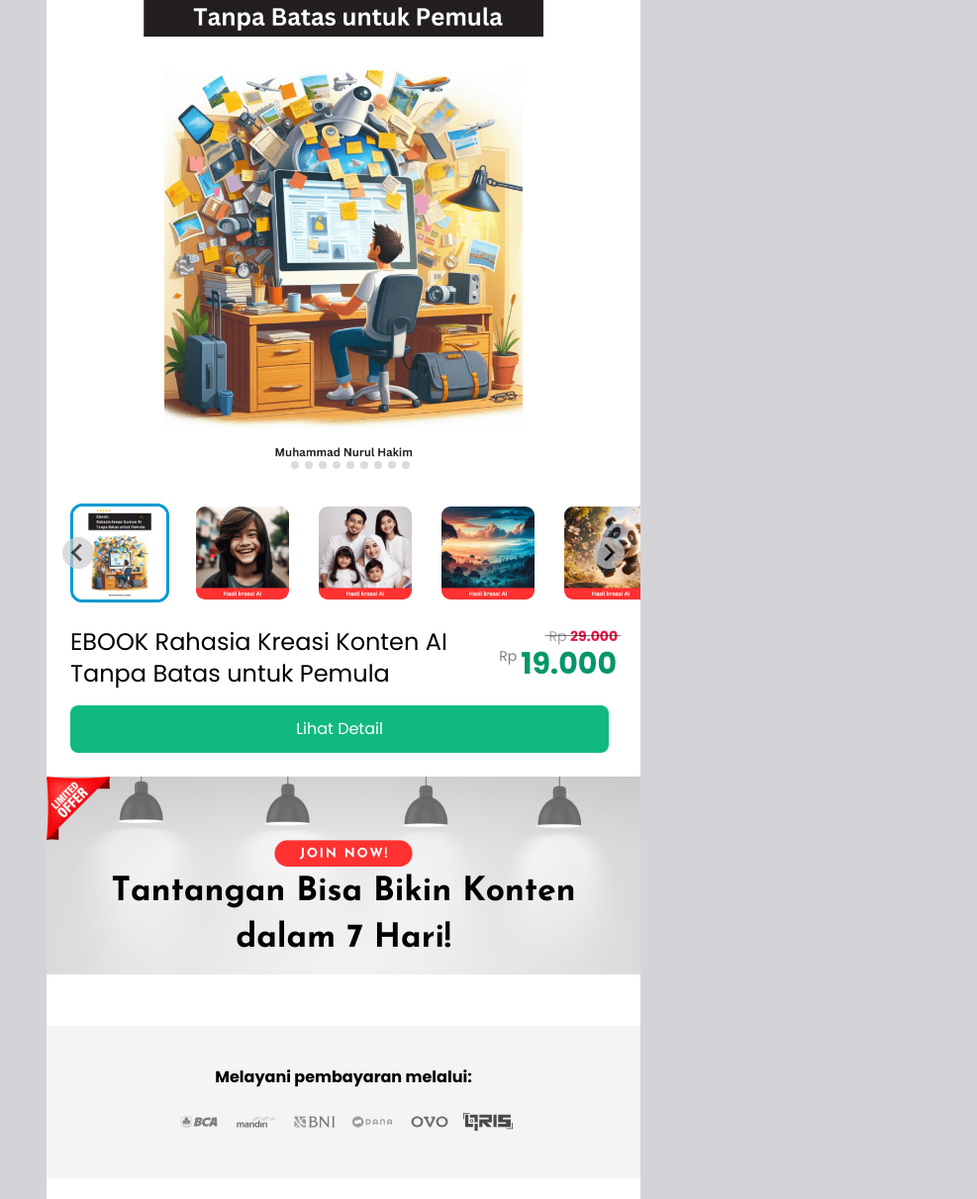
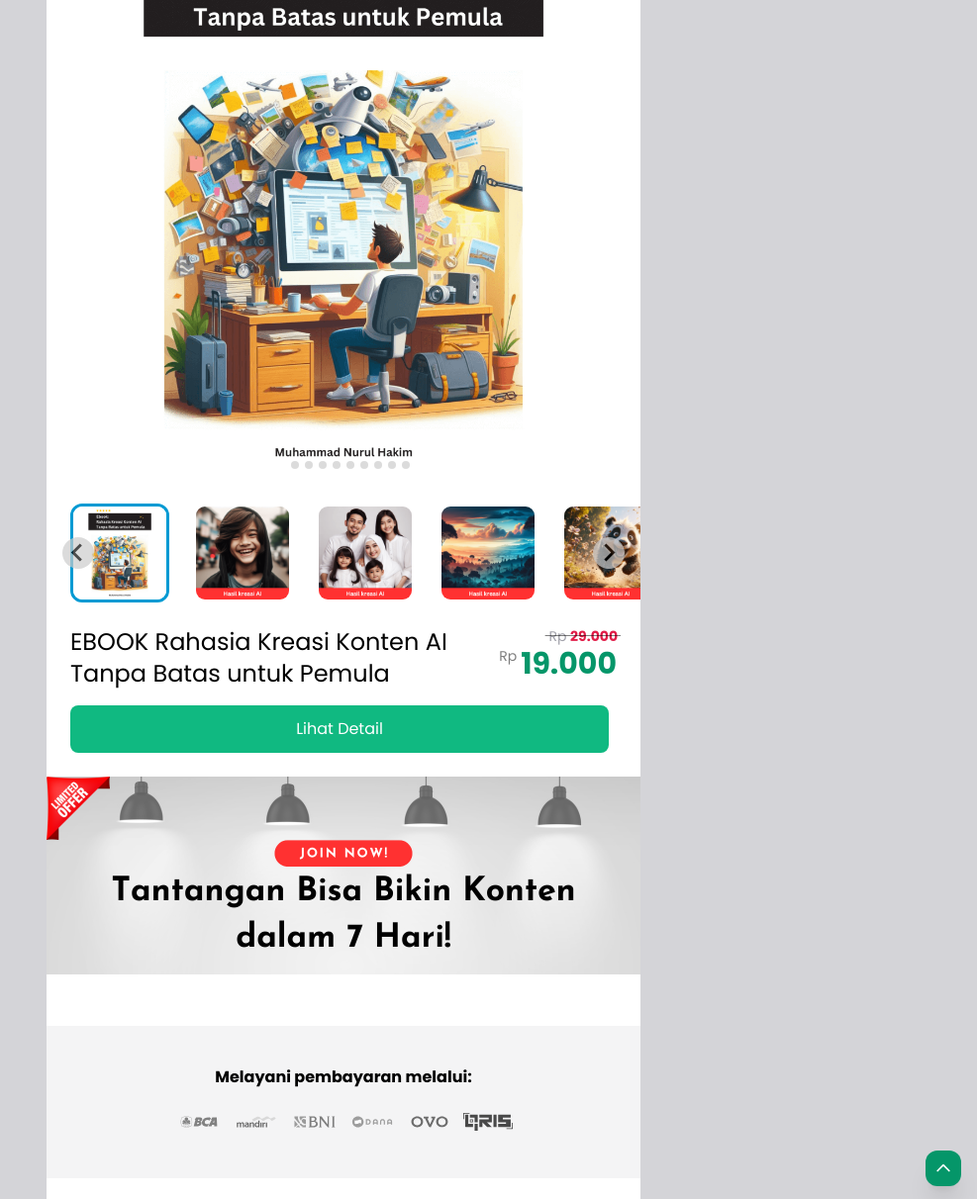
Before and after one commit to haloorderio/produk-digital-now, a Jekyll site: the page built from index.html, in a window 1280 px wide. Shown: the part 447-1659 px from the top of the page at 99% size, without its empty margins (293-1280 px from the left). Built offline with Jekyll 4.4.1, drawn with Linux system fonts in a browser that asks for light colours; the list of posts is cut into pages by our own code.

Commit message:
Update default.html

```diff
--- a/_layouts/default.html
+++ b/_layouts/default.html
@@ -90,12 +90,12 @@
 			</main>
 
 			<footer>
-				<!-- <button type="button" class="fixed bottom-4 right-4 flex items-center justify-center rounded-xl py-2 px-2 shadow-xl text-white bg-emerald-600 hover:bg-emerald-500 focus-visible:outline-none disabled:hover:bg-emerald-600" id="backTop">
+				<button type="button" class="fixed bottom-4 right-4 flex items-center justify-center rounded-xl py-2 px-2 shadow-xl text-white bg-emerald-600 hover:bg-emerald-500 focus-visible:outline-none disabled:hover:bg-emerald-600" id="backTop">
 					<svg xmlns="http://www.w3.org/2000/svg" fill="none" viewBox="0 0 24 24" stroke="currentColor" stroke-width="2" width="20" height="20">
 						<path stroke-linecap="round" stroke-linejoin="round" d="M5 15l7-7 7 7"/>
 					</svg>
 					<span class="sr-only">Kembali Ke Atas</span>
-				</button> -->
+				</button>
 
 				<div class="bg-zinc-100 py-10 px-4 mt-7">
 					<p class="text-center mb-2"><b>Melayani pembayaran melalui:</b></p>
```
